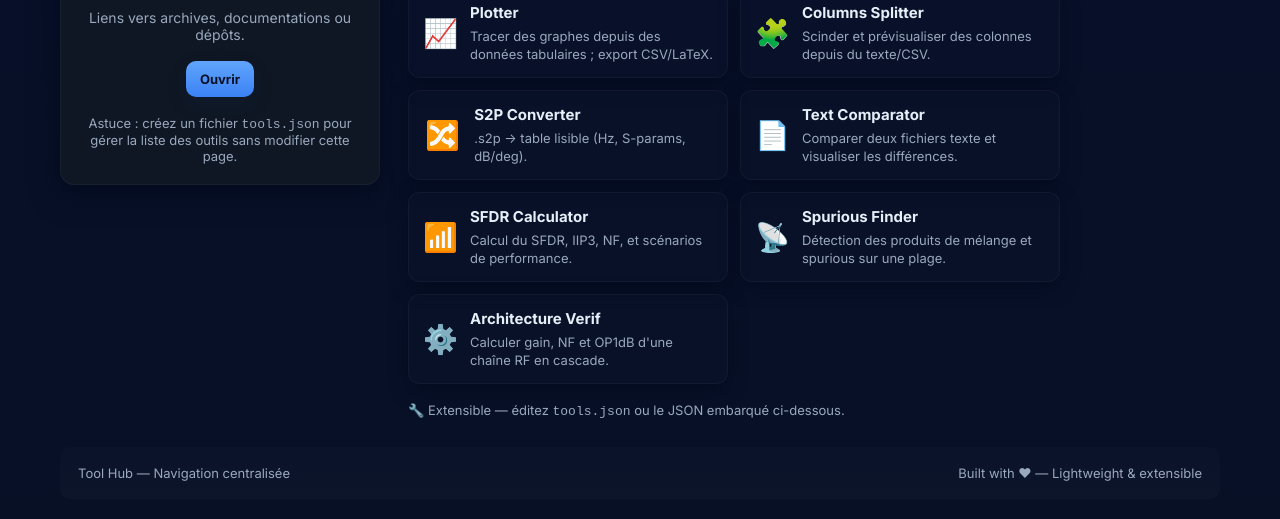
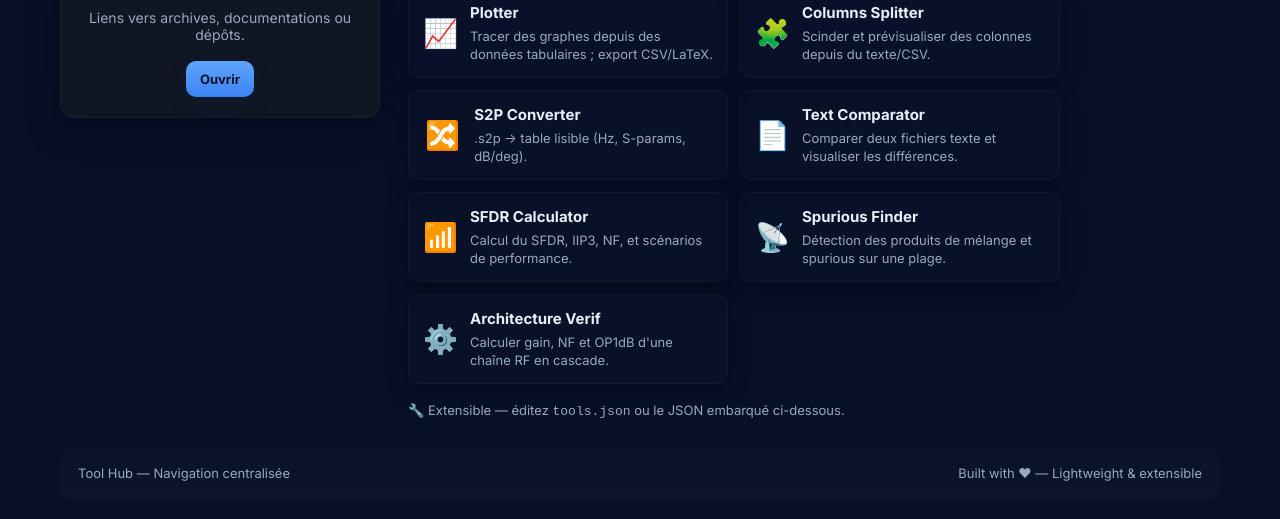
Before and after one commit to francoisbordas/hub, a plain HTML site: page index.html in a window 1280 px wide. Shown: the part 271-790 px from the top of the page. Drawn offline with Linux system fonts and the light colour scheme; no server answers.

Commit message:
Update index.html
changement, astuce deleted

```diff
--- a/index.html
+++ b/index.html
@@ -27,8 +27,6 @@
         <div class="actions">
           <a class="btn" id="download-hub" href="#" target="_blank" rel="noopener">Ouvrir</a>
         </div>
-
-        <div class="download-note">Astuce : créez un fichier <code>tools.json</code> pour gérer la liste des outils sans modifier cette page.</div>
       </aside>
 
       <!-- Section des applications -->
```
